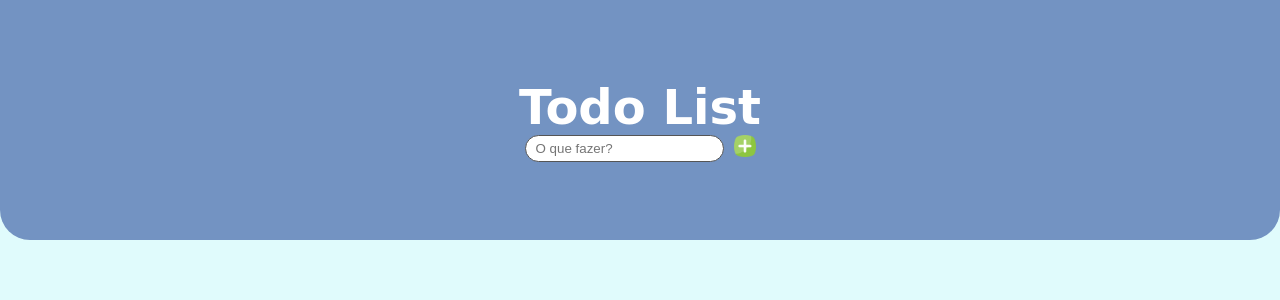
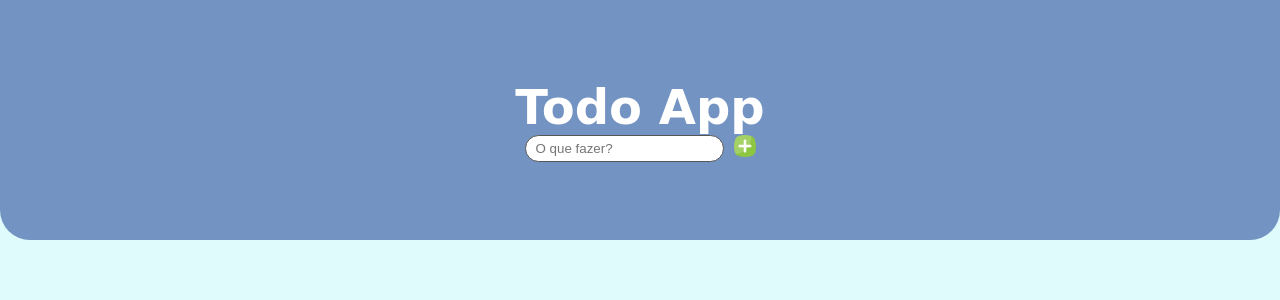
Before and after one commit to FightAoV/flask-todo-app, a Flask app: page / in a window 1280 px wide. Shown: the top 300 px of the page. Run offline with Flask 2, Linux system fonts and the light colour scheme; the visitor is signed in with stand-in values (Sample User, id 1); data that the repository does not hold is empty.

Commit message:
Alterado titulo pagina inicial

```diff
--- a/templates/index.html
+++ b/templates/index.html
@@ -9,7 +9,7 @@
 </head>
 <body>
   <header>
-    <span class="title">Todo List</span>
+    <span class="title">Todo App</span>
     <form action="/create" method="POST">
       <input  name="title" placeholder="O que fazer?">
       <button type="submit">
```
